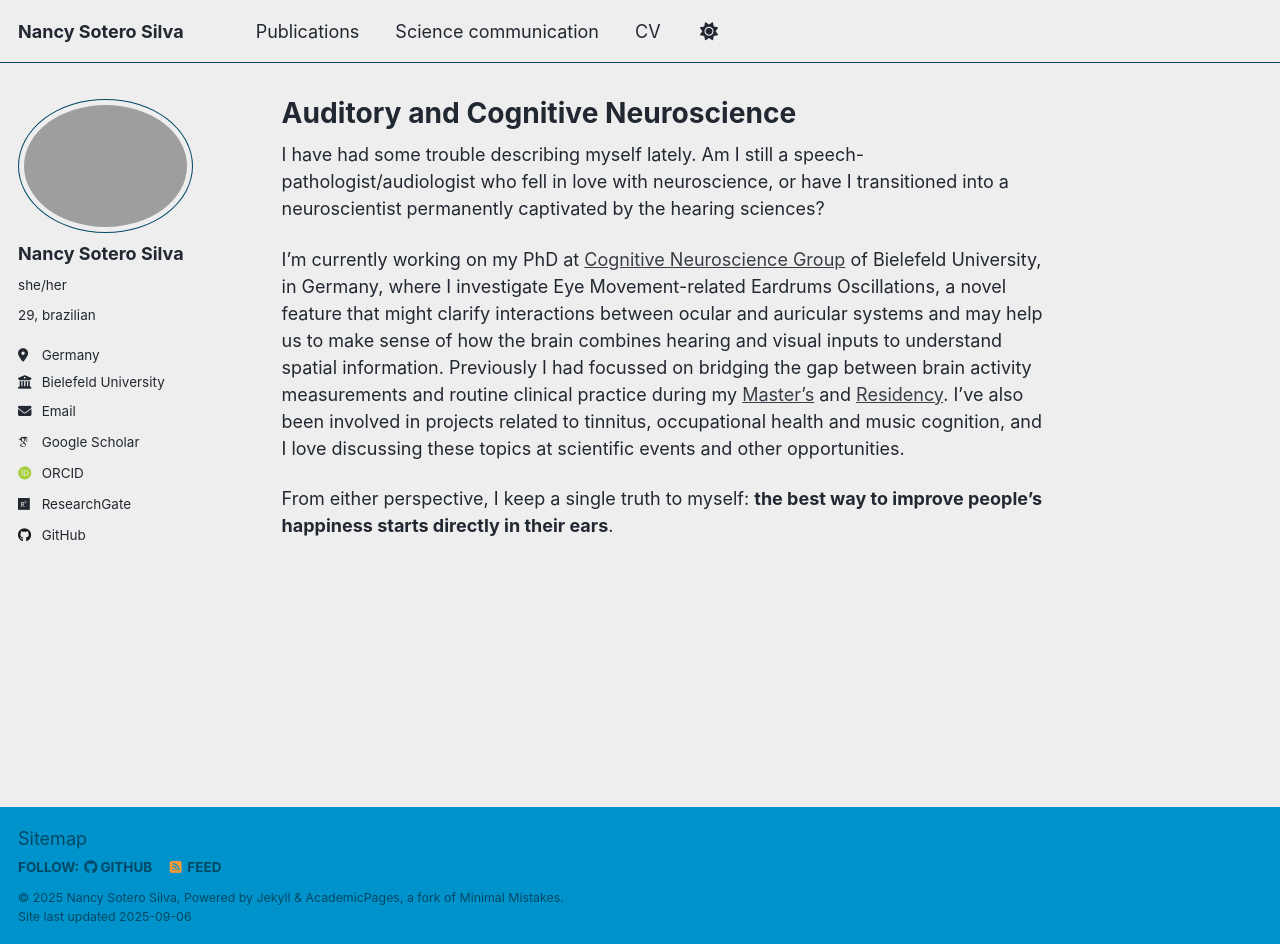
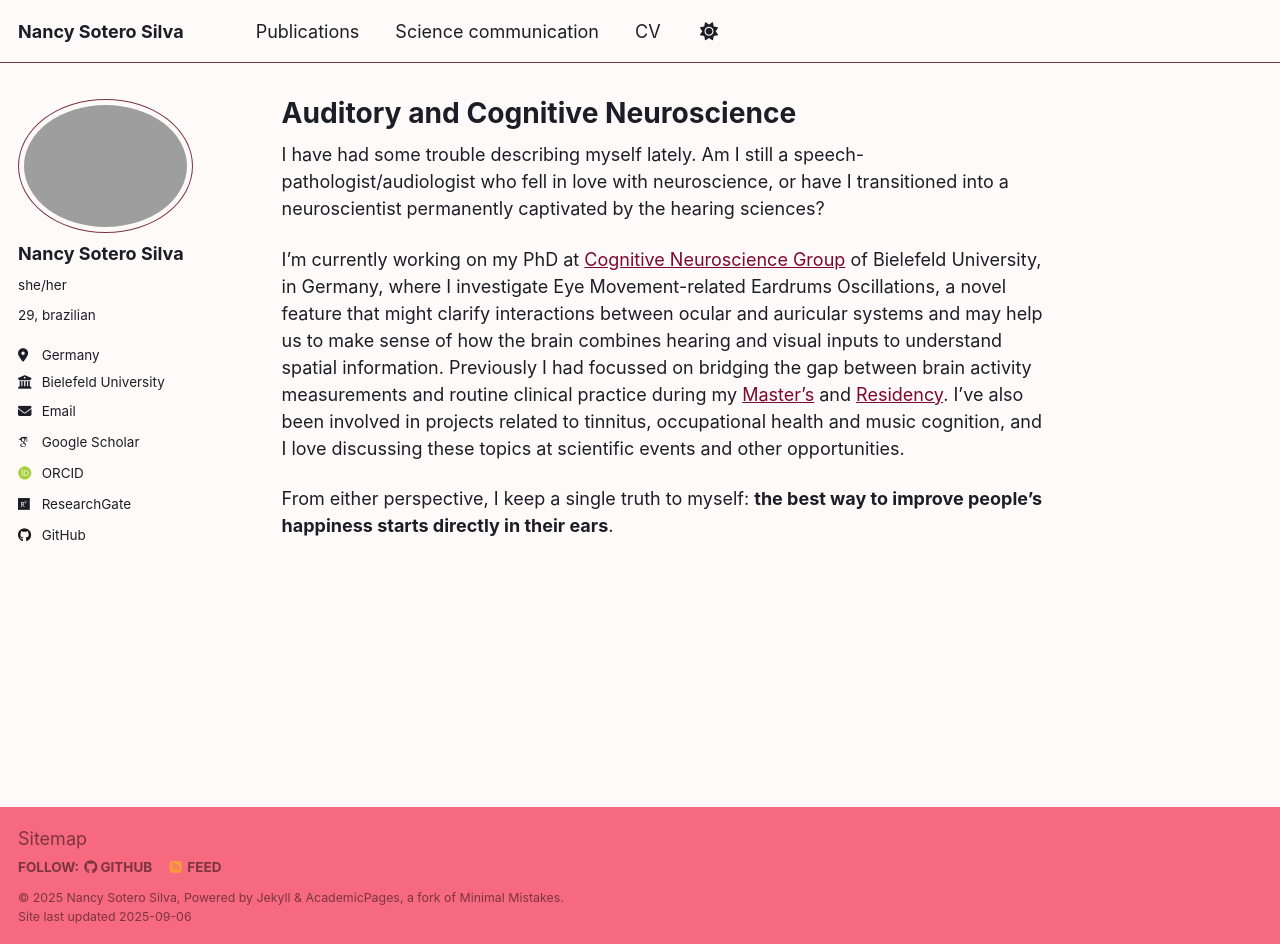
Before and after one commit to nancysotero/neuronency, a Jekyll site: the page built from _pages/about.md, in a window 1280 px wide and 944 px high. Built offline with Jekyll 4.4.1, drawn with Linux system fonts in a browser that asks for light colours; some web fonts are replaced; a script that is not in the unit is left out.

Commit message:
Update _air_light.scss

```diff
--- a/_sass/theme/_air_light.scss
+++ b/_sass/theme/_air_light.scss
@@ -3,16 +3,16 @@
    ========================================================================== */
 
 /* Color codes used for the theme */
-$primary-color              : #0092ca;
+$primary-color              : #f7697e;
 $dark-primary-color         : mix(#000, $primary-color, 40%);
 $darker-primary-color       : mix(#000, $primary-color, 60%);
 $light-primary-color        : mix(#000, $primary-color, 50%);
 
-$background                 : #eeeeee;
+$background                 : #fffafa;
 $background-light           : mix(#fff, $background, 20%);
 $background-lighter         : mix(#fff, $background, 90%);
-$text                       : #222831;
-$link                       : #393e46;
+$text                       : #1c1e27;
+$link                       : #7d082b;
 $link-dark                  : mix(#000, $link, 25%);
 $link-light                 : mix(#fff, $link, 25%);
 $footer                     : $primary-color;
```
